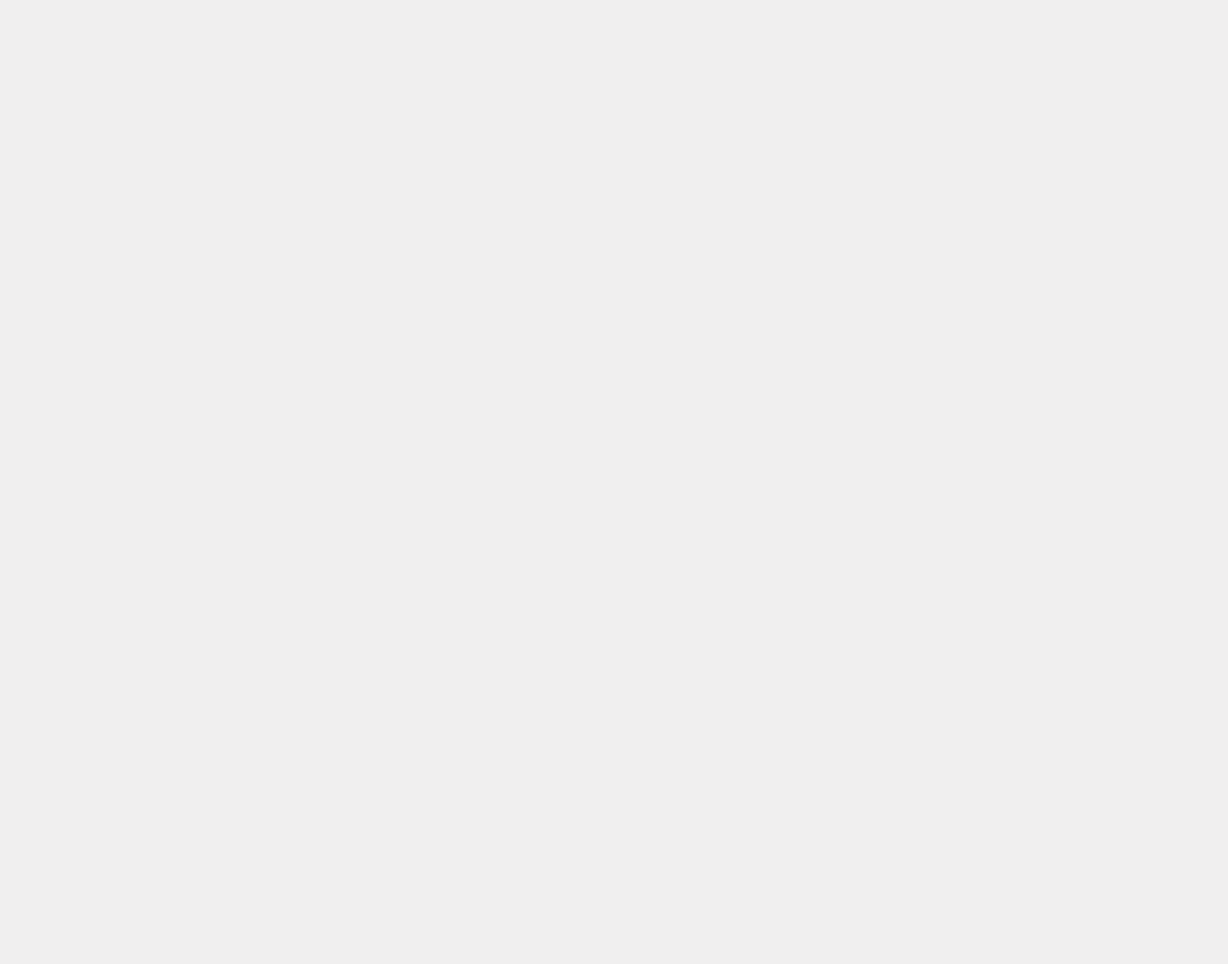
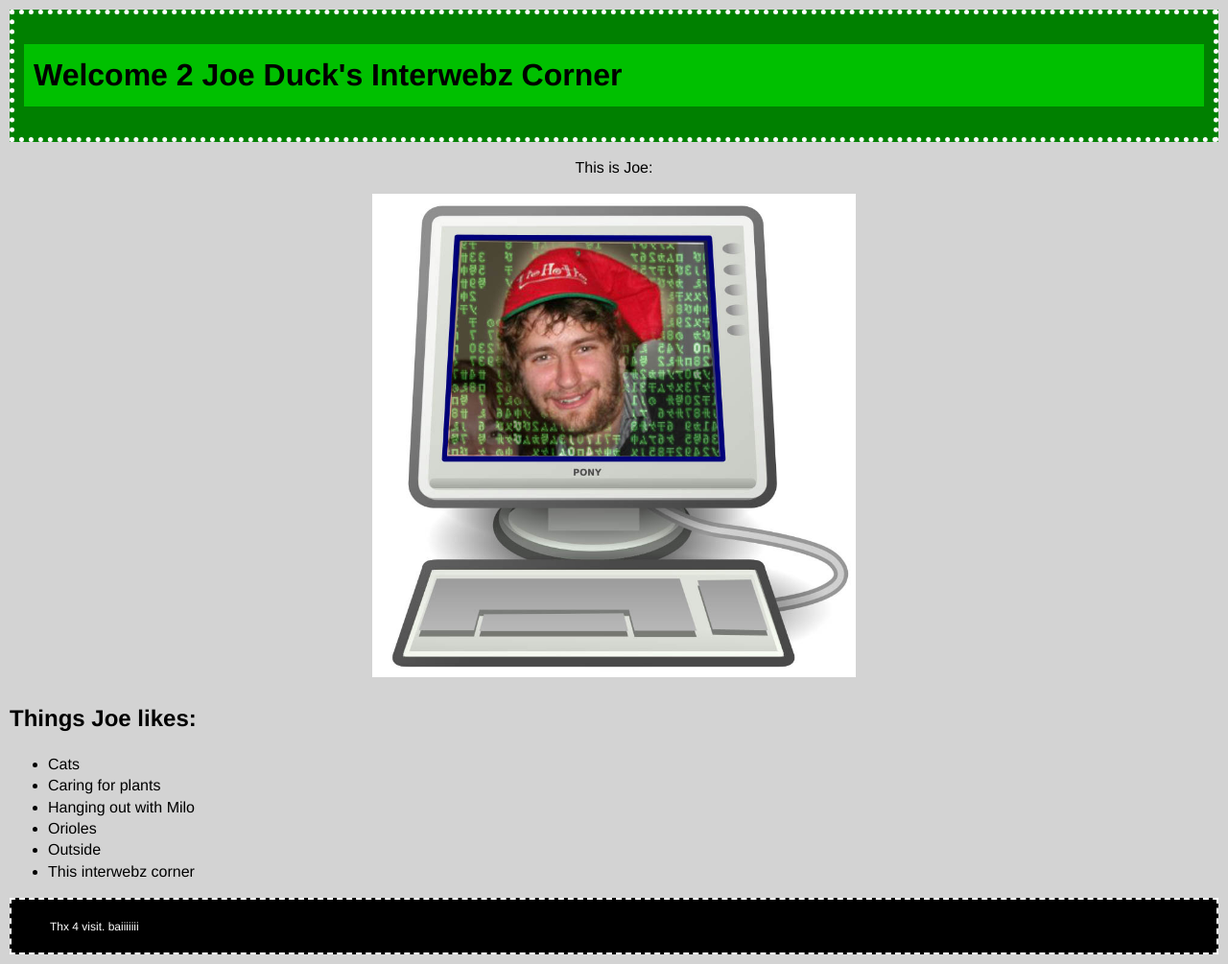
Before and after one commit to rudietuesdays/4fun, a plain HTML site: page joe_duck/index.html in a window 1280 px wide. Shown: the whole page at 96% size. Before the commit the page ends 800 px from the top, so only its background shows below. Drawn offline with Linux system fonts and the light colour scheme.

Commit message:
made a joeduck page
Modified Joe Duck playtime page.

```diff
--- a/joe_duck/css/style.css
+++ b/joe_duck/css/style.css
@@ -27,19 +27,50 @@
 /* BASE STYLES
 /*******************************************/
 
+#container {
+  max-width: 100%;
+  margin: 10px;
+}
+
 body {
      color: #000;
-     font-size: 12px;
+     font-size: 16px;
      line-height: 1.4;
      font-family: Helvetica, Arial, sans-serif;
-     background-color: #f0efef;
+     background-color: lightgray;
 }
-
 
 /******************************************
 /* LAYOUT
 /*******************************************/
 
+header {
+     padding: 10px;
+     background: green;
+     border: 5px dotted white;
+}
+
+h1 {
+     background: rgba(0,255,0,.5);
+     padding: 10px;
+}
+
+.joePeckPic {
+     text-align: center;
+}
+
+img {
+     width: 40%;
+     position: relative;
+     margin: auto;
+}
+
+footer {
+     background: black;
+     color: white;
+     padding: 0 40px;
+     border: dashed white 2px;
+}
 
 /******************************************
 /* ADDITIONAL STYLES
--- a/joe_duck/index.html
+++ b/joe_duck/index.html
@@ -6,10 +6,38 @@
     	<meta name="description" content="Your description goes here">
     	<meta name="keywords" content="one, two, three">
 
-		<title>Startup Matchmaker</title>
+		<title>Joe Duck's Interwebz Corner</title>
 
 		<!-- external CSS link -->
 		<link rel="stylesheet" href="css/normalize.css">
 		<link rel="stylesheet" href="css/style.css">
 
 	</head>
+
+	<body>
+	<div ID="container">
+		<header>
+			<h1>Welcome 2 Joe Duck's Interwebz Corner</h1>
+		</header>
+		<section class="joePeckPic">
+			<p>This is Joe:</p>
+			<img src="images/joe_duck.jpg">
+		</section>
+		<section>
+			<h2>Things Joe likes:</h2>
+			<ul>
+				<li>Cats</li>
+				<li>Caring for plants</li>
+				<li>Hanging out with Milo</li>
+				<li>Orioles</li>
+				<li>Outside</li>
+				<li>This interwebz corner</li>
+			</ul>
+		</section>
+		<footer>
+			<p><small>Thx 4 visit. baiiiiiii</small></p>
+		</footer>
+	</div>
+	</body>
+
+</html>
```
Also changed, not shown: joe_duck/images/joe_duck.jpg (added), 1 other file.
